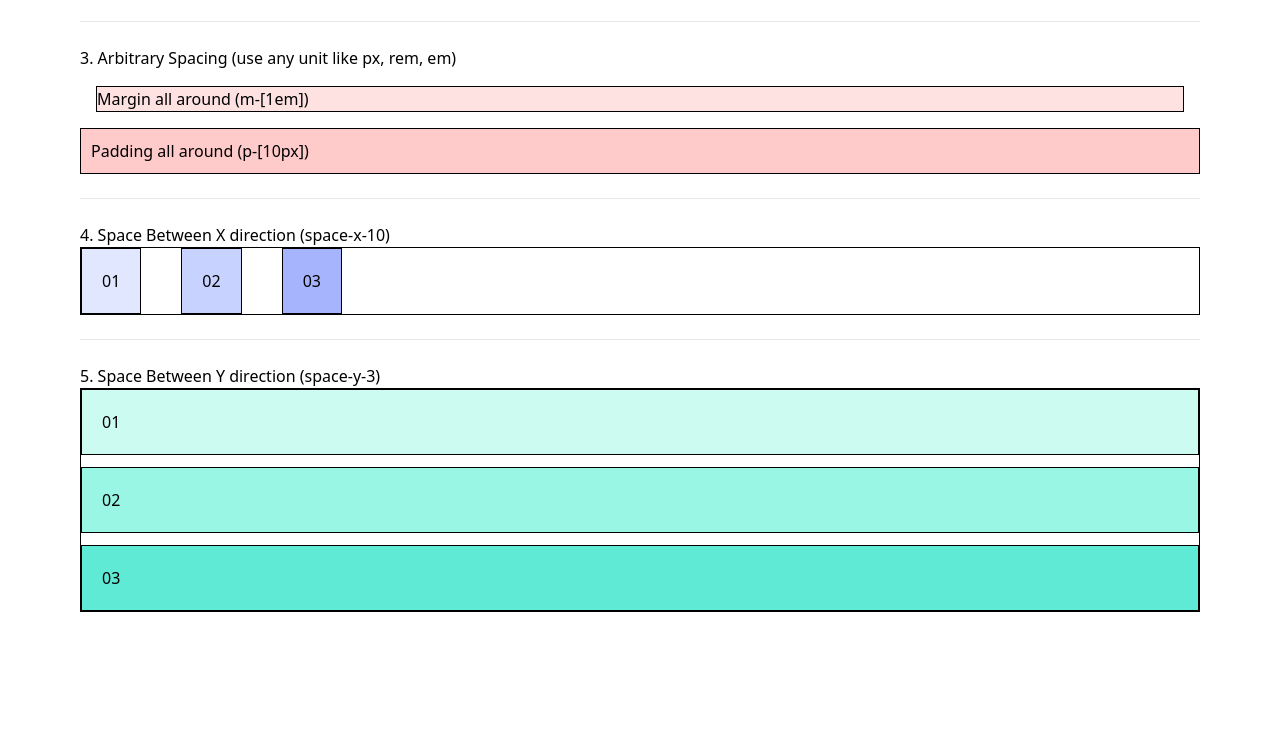
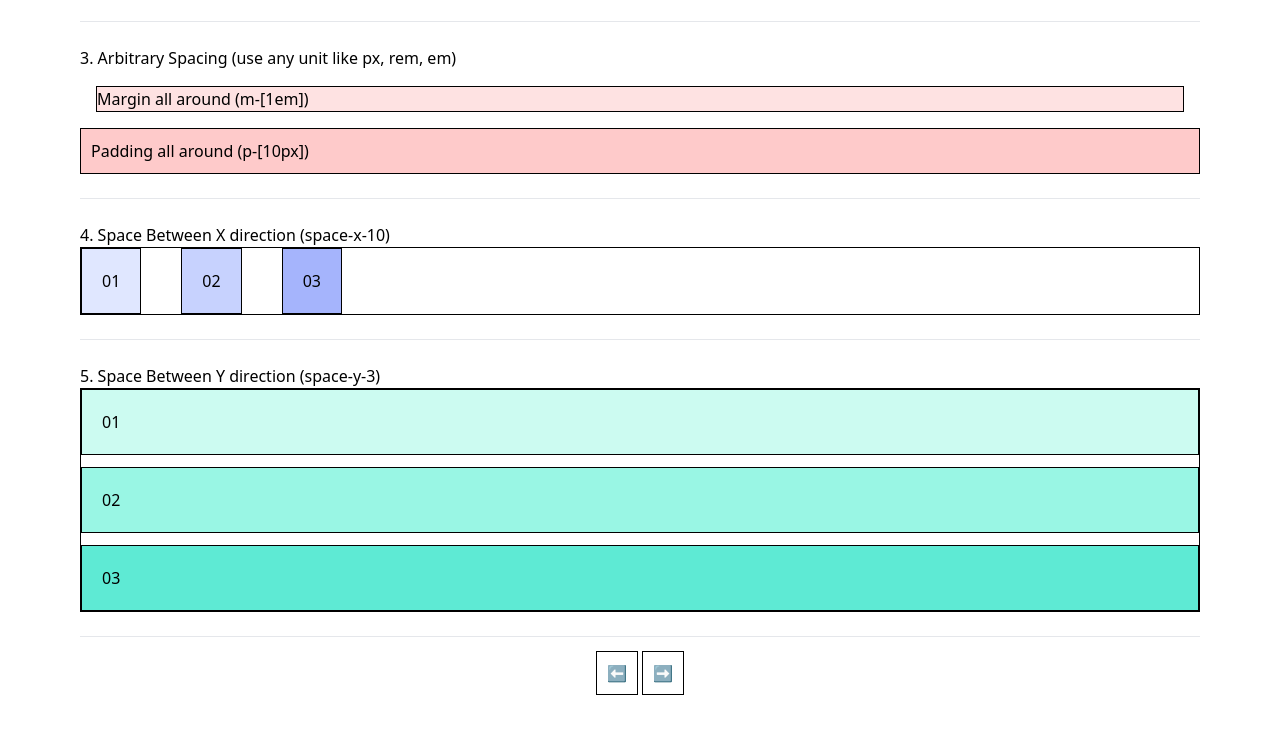
Before and after one commit to Rahullkumr/Tailwind-practice, a plain HTML site: page Fundamentals/2. Container Spacing/index.html in a window 1280 px wide. Shown: the part 885-1618 px from the top of the page. Before the commit the page ends 1577 px from the top, so only its background shows below. Drawn offline with nearby package versions, Linux system fonts and the light colour scheme.

Commit message:
feat: add navigation button

```diff
--- a/Fundamentals/2. Container Spacing/index.html
+++ b/Fundamentals/2. Container Spacing/index.html
@@ -86,6 +86,11 @@
     <div class="p-5 bg-teal-200">02</div>
     <div class="p-5 bg-teal-300">03</div>
    </div>
+   <br><hr><br>
 
+   <div style="text-align: center; border: none;">
+    <a href="/Fundamentals/1. Colors/index.html" style="border: 1px solid;padding: 10px;">⬅️</a>
+    <a href="/Fundamentals/3. Typography/index.html" style="border: 1px solid;padding: 10px;">➡️</a>
+  </div>
   </body>
 </html>
```
